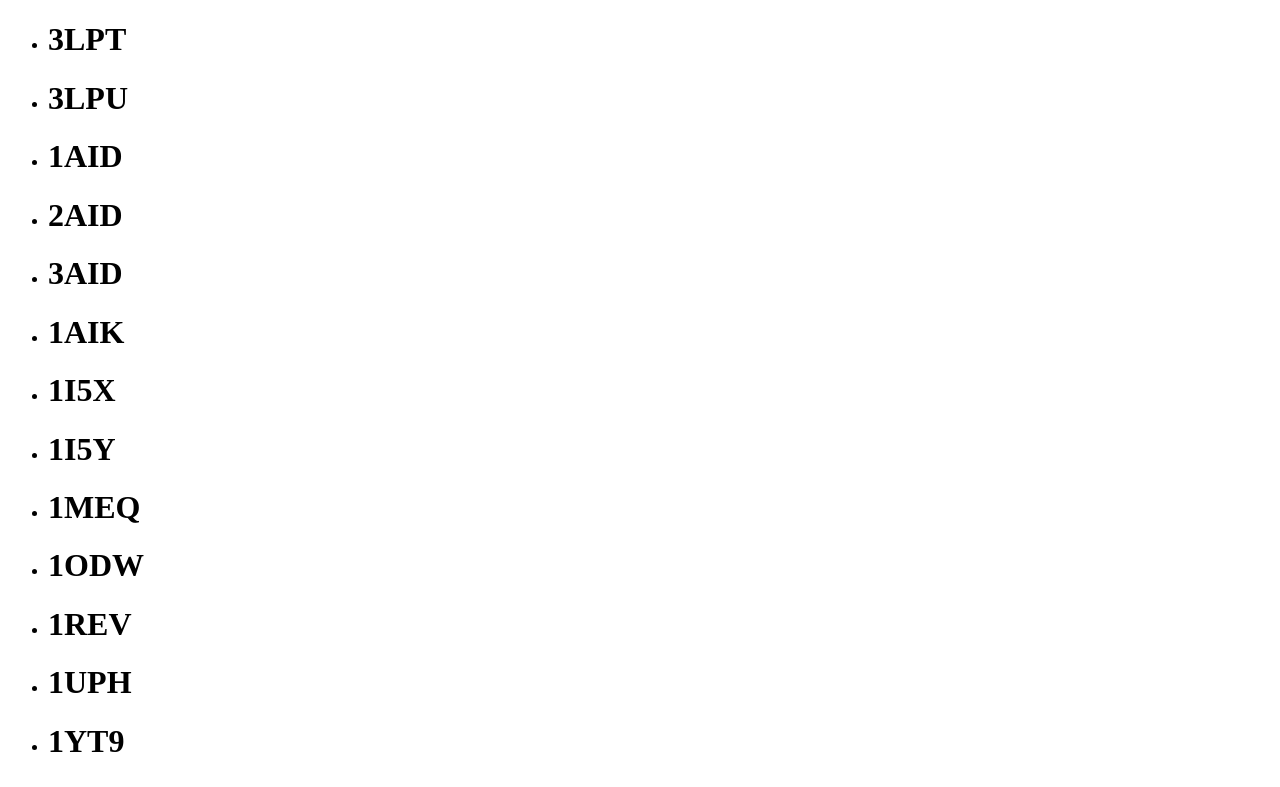
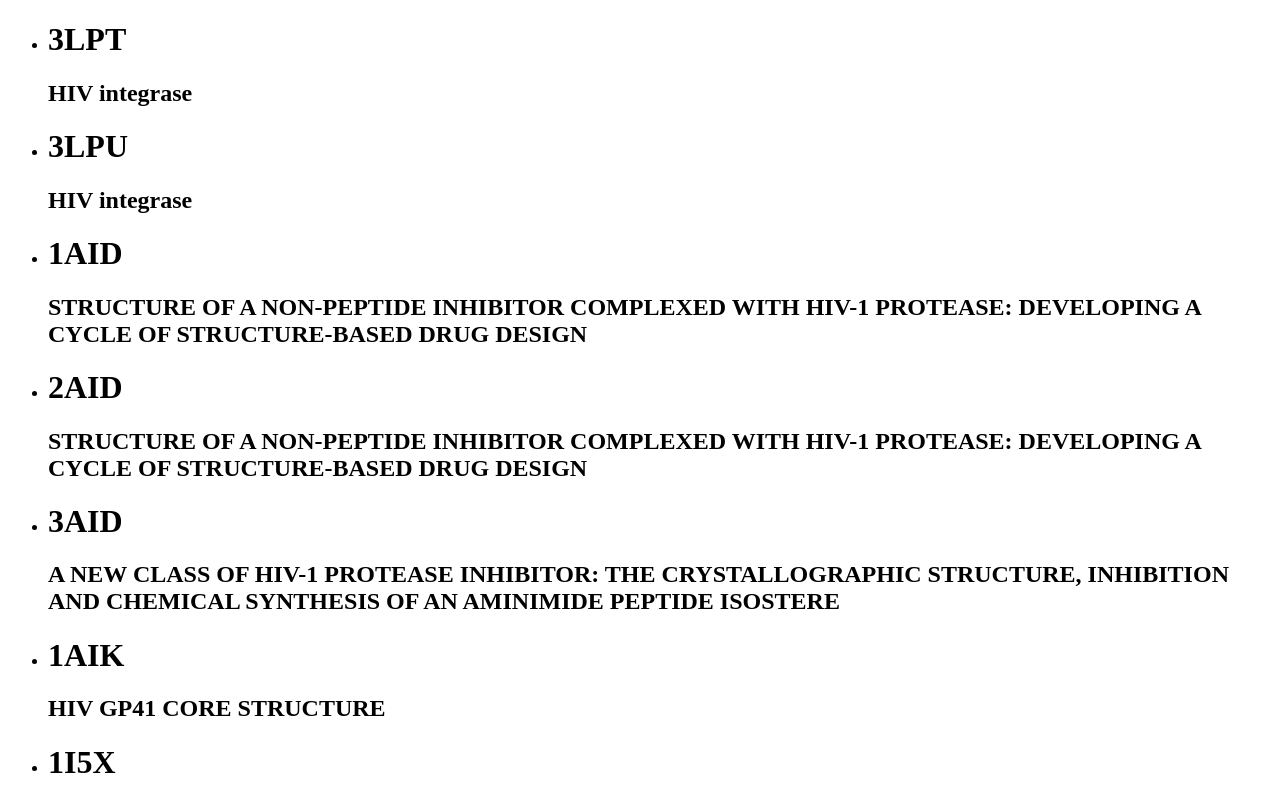
Before and after one commit to joshmun/pdbsearch, a React (Create React App) app in the folder client/: page / in a window 1280 px wide. Shown: the top 787 px of the page. Built offline with nearby package versions, Linux system fonts and the light colour scheme.

Commit message:
render multiple elements in a component

```diff
--- a/client/src/components/ListProtein.js
+++ b/client/src/components/ListProtein.js
@@ -2,20 +2,10 @@ import React from 'react';
 import firstHIV from '../objects/HIV_SearchResults_ClassicRCSB_First25.json';
 import ResultCard from './ResultCard';
 
-// function ProteinList(props) {
-  // const results = props.results["Result Set"];
-//   const listResults = results.map((result) =>
-//     <li key={result["PDB ID"]}>{result.Title}</li>
-//   );
-//   return(
-//     <ul>{listResults}</ul>
-//   );
-// };
-
 function Cards(props) {
   const results = props.results["Result Set"];
   const listResults = results.map((result) =>
-    <li><ResultCard result={result} /></li>
+    <li key={result["PDB ID"]}><ResultCard result={result} /></li>
   )
   return (
     <ul>{listResults}</ul>
@@ -28,12 +18,4 @@ class ListProtein extends React.Component {
   }
 }
 
-// const ListProtein = () => {
-//   console.log(firstHIV["Result Set"]);
-//   return (
-//     <div>here's an overview</div>,
-//     <ProteinList results={firstHIV} />
-//   );
-// };
-
 export default ListProtein;
--- a/client/src/components/ResultCard.js
+++ b/client/src/components/ResultCard.js
@@ -2,7 +2,12 @@ import React from 'react';
 
 class ResultCard extends React.Component {
   render() {
-    return <h1>{this.props.result["PDB ID"]}</h1>;
+    return (
+      <div>
+        <h1>{this.props.result["PDB ID"]}</h1>
+        <h2>{this.props.result.Title}</h2>
+      </div>
+    )
   }
 }
 
```
